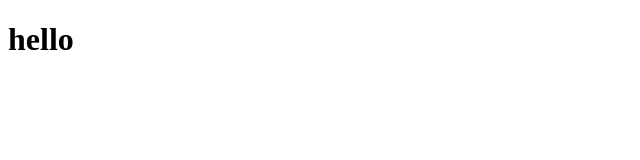
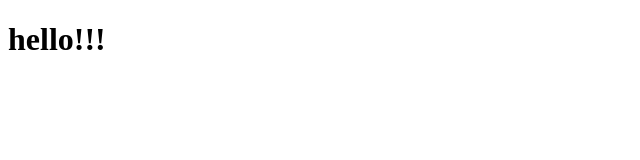
Before and after one commit to AnjanaGanesh/coursera-test, a plain HTML site: page site/index.html in a window 1280 px wide. Shown: the full height of the page, 0-640 px from the left. Drawn offline with Linux system fonts and the light colour scheme.

Commit message:
addition to MY First page.

```diff
--- a/site/index.html
+++ b/site/index.html
@@ -4,6 +4,6 @@
 	<title>hello</title>
 </head>
 <body>
-<h1>hello</h1>
+<h1>hello!!!</h1>
 </body>
 </html>
```
